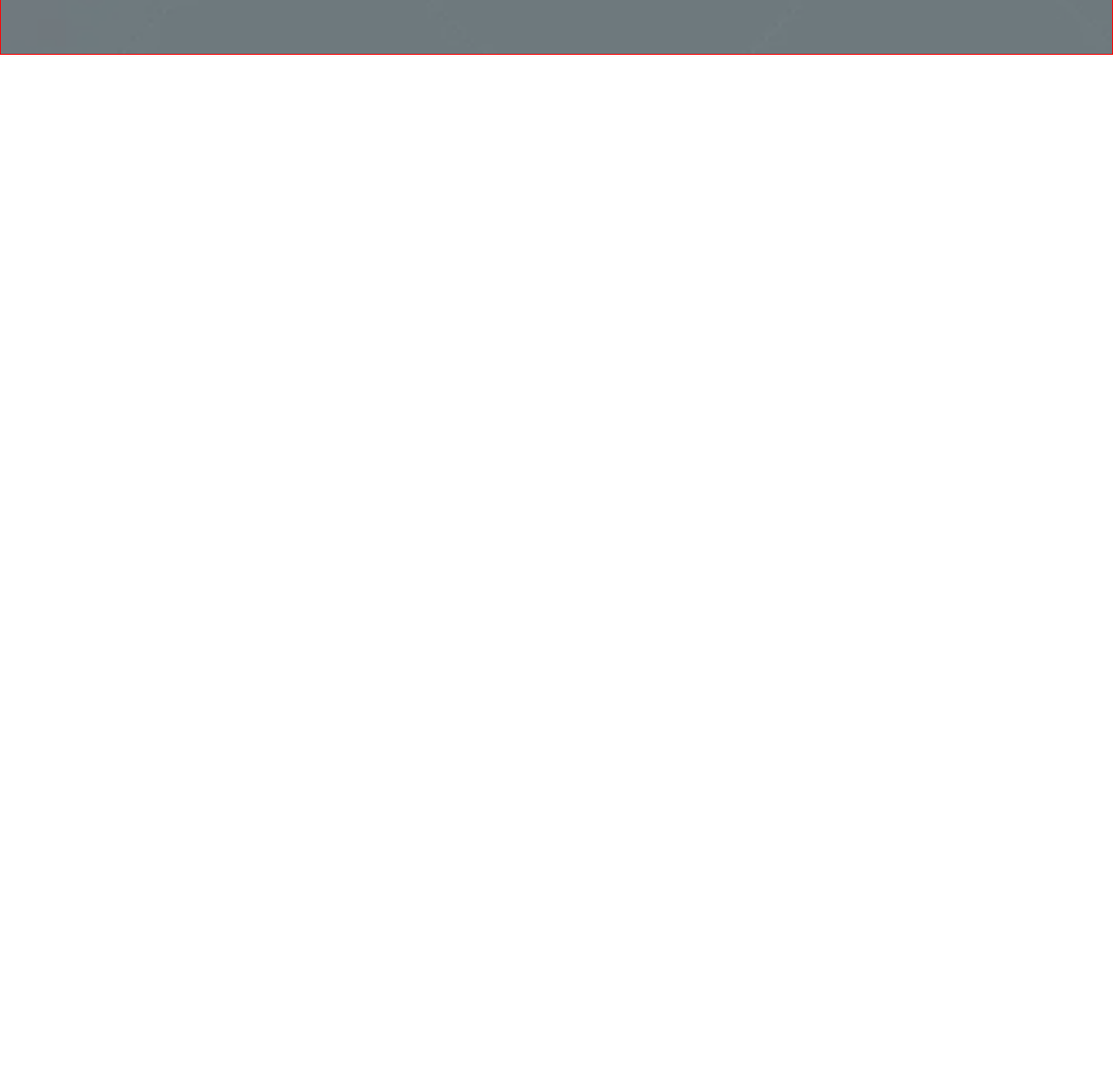
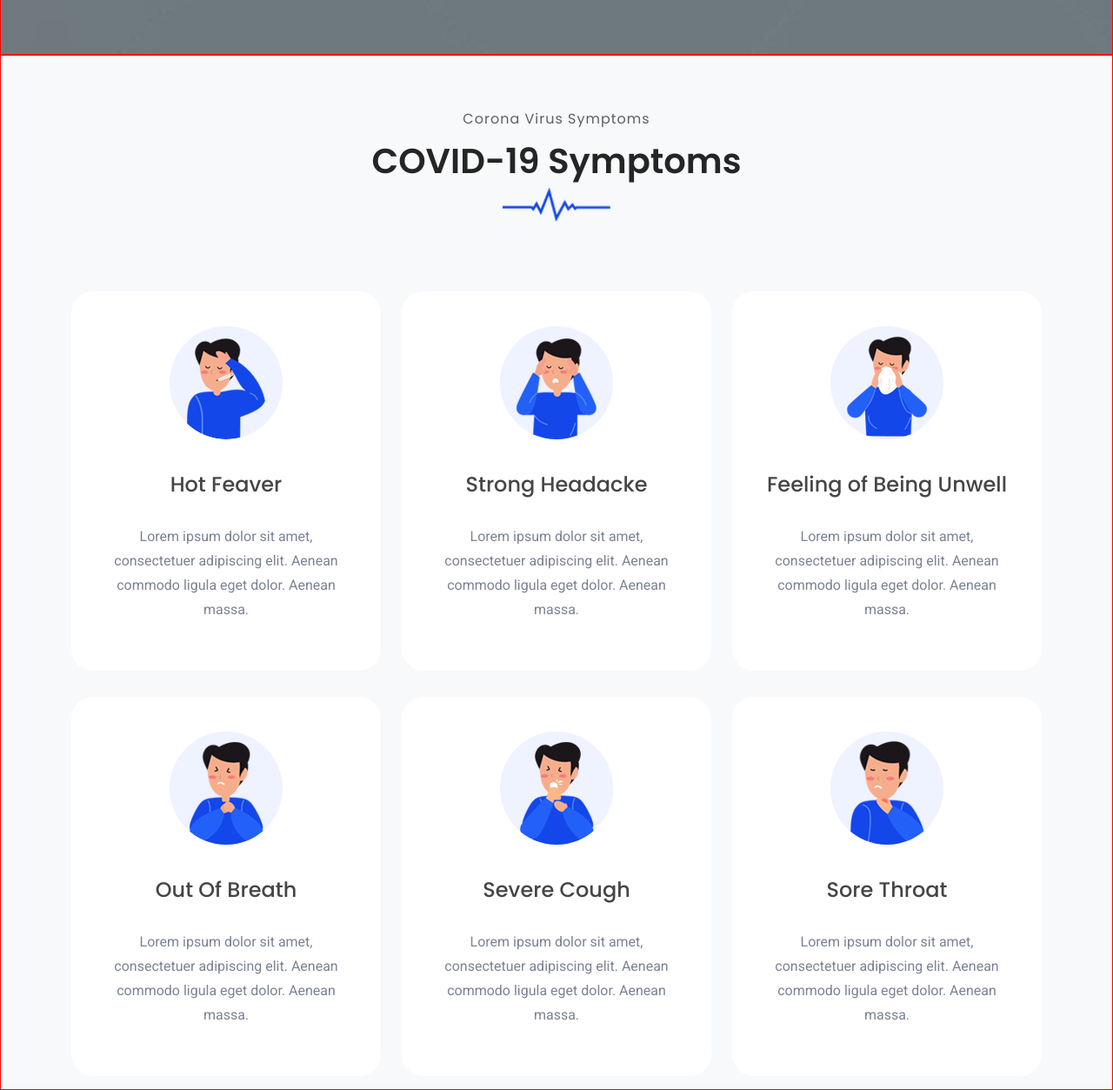
Before and after one commit to afzalhossainantor/episode_13-14_15, a plain HTML site: page index.html in a window 1280 px wide. Shown: the part 2077-3330 px from the top of the page at 87% size. Before the commit the page ends 2140 px from the top, so only its background shows below. Drawn offline with Linux system fonts and the light colour scheme.

Commit message:
symptoms

```diff
--- a/assets/styles/style.css
+++ b/assets/styles/style.css
@@ -344,3 +344,91 @@ nav ul li a:hover {
 /***********/
 /*information part css end*/
 /**********/
+
+
+
+/* symptoms part css start */
+#symptoms {
+    border: 1px solid red;
+    background-color: #f7f9fb;
+}
+
+.common_heading {
+    /* border: 1px solid red; */
+    text-align: center;
+    padding-top: 65px;
+    padding-bottom: 65px;
+}
+
+.common_heading h6 {
+    font-size: 16px;
+    letter-spacing: 1px;
+    line-height: 16px;
+    color: var(--gray);
+    font-weight: 400;
+    font-family: var(--poppins);
+    text-align: center;
+    padding-bottom: 20px;
+}
+
+.common_heading h2 {
+    font-size: 40px;
+    line-height: 40px;
+    color: var(--black);
+    font-weight: 600;
+    font-family: var(--poppins);
+    text-align: center;
+    padding-bottom: 10px;
+}
+
+.common_heading img {
+    height: 40px;
+}
+
+#symptoms .feaver_body {
+    /* border: 1px solid red; */
+    background-color: var(--white);
+    padding-left: 30px;
+    padding-right: 30px;
+    padding-top: 40px;
+    padding-bottom: 40px;
+    border-radius: 25px;
+    margin-top: 15px;
+    margin-bottom: 15px;
+    text-align: center;
+    transition-duration: .3s;
+
+}
+
+#symptoms .feaver_body h2 {
+    font-size: 24px;
+    line-height: 23px;
+    color: #454545;
+    font-weight: 500;
+    font-family: var(--poppins);
+    padding-bottom: 35px;
+}
+
+#symptoms .feaver_body p {
+
+    font-size: 16px;
+    line-height: 28px;
+    color: #7c8295;
+    font-weight: 400;
+    font-family: var(--roboto);
+
+}
+
+#symptoms .feaver_body img {
+    padding-bottom: 40px;
+}
+
+#symptoms .feaver_body:hover{
+    background-image: linear-gradient(0deg, #1447ea 0%, #03deec 100%);
+}
+#symptoms .feaver_body:hover h2{
+    color: var(--white);
+}
+#symptoms .feaver_body:hover p{
+    color: var(--white);
+}
--- a/index.html
+++ b/index.html
@@ -212,6 +212,96 @@
 <!-- information part end -->
 
 
+<!-- symptoms part start -->
+<section id="symptoms">
+    <div class="container">
+        <div class="row">
+            <div class="col-12">
+                <div class="common_heading">
+                    <h6>
+                        Corona Virus Symptoms
+                    </h6>
+                    <h2>
+                        COVID-19 Symptoms
+                    </h2>
+                    <img src="./assets/images/symptoms_image/symptoms.png" alt="">
+                </div>
+            </div>
+        </div>
+
+        <div class="row">
+            <div class="col-4">
+                <div class="feaver_body">
+                    <img src="./assets/images/symptoms_image/icon_1.png" alt="">
+                    <h2>
+                        Hot Feaver
+                    </h2>
+                    <p>
+                        Lorem ipsum dolor sit amet, consectetuer adipiscing elit. Aenean commodo ligula eget dolor. Aenean massa.
+                    </p>
+                </div>
+            </div>
+            <div class="col-4">
+                <div class="feaver_body">
+                    <img src="./assets/images/symptoms_image/icon_2.png" alt="">
+                    <h2>
+                        Strong Headacke
+                    </h2>
+                    <p>
+                        Lorem ipsum dolor sit amet, consectetuer adipiscing elit. Aenean commodo ligula eget dolor. Aenean massa.
+                    </p>
+                </div>
+            </div>
+            <div class="col-4">
+                <div class="feaver_body">
+                    <img src="./assets/images/symptoms_image/icon_3.png" alt="">
+                    <h2>
+                        Feeling of Being Unwell
+                    </h2>
+                    <p>
+                        Lorem ipsum dolor sit amet, consectetuer adipiscing elit. Aenean commodo ligula eget dolor. Aenean massa.
+                    </p>
+                </div>
+            </div>
+            <div class="col-4">
+                <div class="feaver_body">
+                    <img src="./assets/images/symptoms_image/icon_4.png" alt="">
+                    <h2>
+                        Out Of Breath
+                    </h2>
+                    <p>
+                        Lorem ipsum dolor sit amet, consectetuer adipiscing elit. Aenean commodo ligula eget dolor. Aenean massa.
+                    </p>
+                </div>
+            </div>
+            <div class="col-4">
+                <div class="feaver_body">
+                    <img src="./assets/images/symptoms_image/icon_5.png" alt="">
+                    <h2>
+                        Severe Cough
+                    </h2>
+                    <p>
+                        Lorem ipsum dolor sit amet, consectetuer adipiscing elit. Aenean commodo ligula eget dolor. Aenean massa.
+                    </p>
+                </div>
+            </div>
+            <div class="col-4">
+                <div class="feaver_body">
+                    <img src="./assets/images/symptoms_image/icon_6.png" alt="">
+                    <h2>
+                        Sore Throat
+                    </h2>
+                    <p>
+                        Lorem ipsum dolor sit amet, consectetuer adipiscing elit. Aenean commodo ligula eget dolor. Aenean massa.
+                    </p>
+                </div>
+            </div>
+
+        </div>
+    </div>
+
+</section>
+
 </body>
 
 </html>
```
Also changed, not shown: assets/images/symptoms_image/icon_1.png (added), assets/images/symptoms_image/icon_2.png (added), assets/images/symptoms_image/icon_3.png (added), assets/images/symptoms_image/icon_4.png (added), assets/images/symptoms_image/icon_5.png (added), assets/images/symptoms_image/icon_6.png (added), assets/images/symptoms_image/symptoms.png (added).
